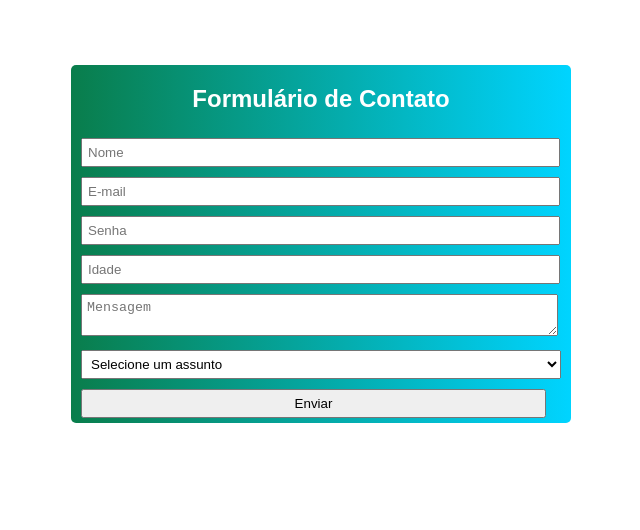
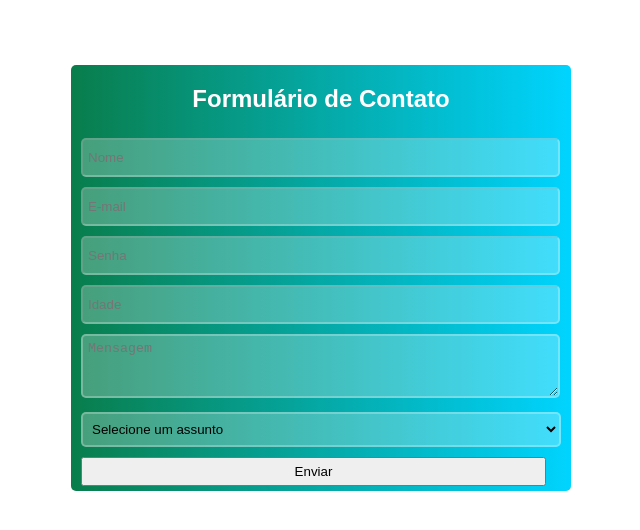
Before and after one commit to FlashySniper/Desenvolvimento-WEB---Aprendizagem, a plain HTML site: page Atividade 4 - Introdução à CSS/Exercicio9/exercicio9.html in a window 1280 px wide. Shown: the whole page, without its empty margins (554-1194 px from the left). Drawn offline with Linux system fonts and the light colour scheme.

Commit message:
Update exercicio9.css

```diff
--- a/Atividade 4 - Introdução à CSS/Exercicio9/exercicio9.css
+++ b/Atividade 4 - Introdução à CSS/Exercicio9/exercicio9.css
@@ -28,24 +28,45 @@ h2{
     margin: 5px 10px;
     padding: 5px;
     width: 465px;
+    height: 25px;
+    background-color: rgba(255, 255, 255, 0.253);
+    border-width: 2px;
+    border-radius: 5px;
+    border-color: rgba(255, 255, 255, 0.267);
 }
 
 .gmail{
     margin: 5px 10px;
     padding: 5px;
     width: 465px;
+    height: 25px;
+    background-color: rgba(255, 255, 255, 0.253);
+    border-width: 2px;
+    border-radius: 5px;
+    border-color: rgba(255, 255, 255, 0.267);
 }
 
 .senha{
     margin: 5px 10px;
     padding: 5px;
     width: 465px;
+    height: 25px;
+    background-color: rgba(255, 255, 255, 0.253);
+    border-width: 2px;
+    border-radius: 5px;
+    border-color: rgba(255, 255, 255, 0.267);
 }
 
 .idade{
     margin: 5px 10px;
     padding: 5px;
     width: 465px;
+    height: 25px;
+    background-color: rgba(255, 255, 255, 0.253);
+    border-width: 2px;
+    border-radius: 5px;
+    border-color: rgba(255, 255, 255, 0.267);
+
 }
 
 .btn_enviar{
@@ -59,10 +80,20 @@ h2{
     margin: 5px 10px;
     padding: 5px;
     width: 480px;
+    height: 35px;
+    background-color: rgba(255, 255, 255, 0.253);
+    border-width: 2px;
+    border-radius: 5px;
+    border-color: rgba(255, 255, 255, 0.267);
 }
 
 .msg{
     margin: 5px 10px;
     padding: 5px;
     width: 465px;
+    height: 50px;
+    background-color: rgba(255, 255, 255, 0.253);
+    border-width: 2px;
+    border-radius: 5px;
+    border-color: rgba(255, 255, 255, 0.267);
 }
```
